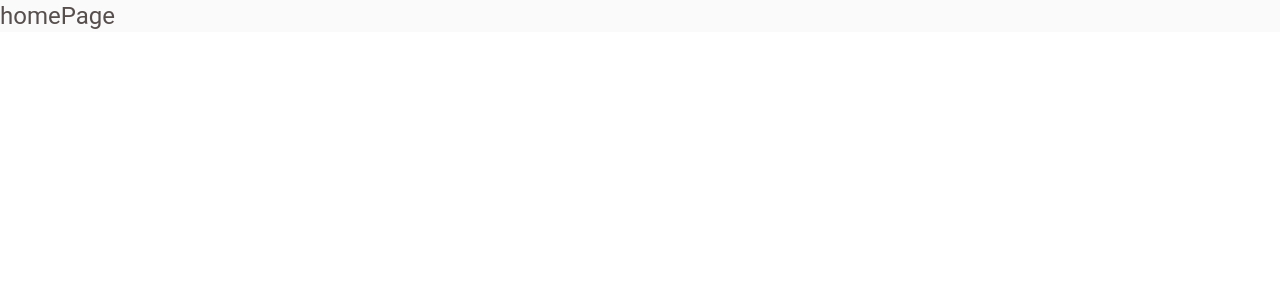
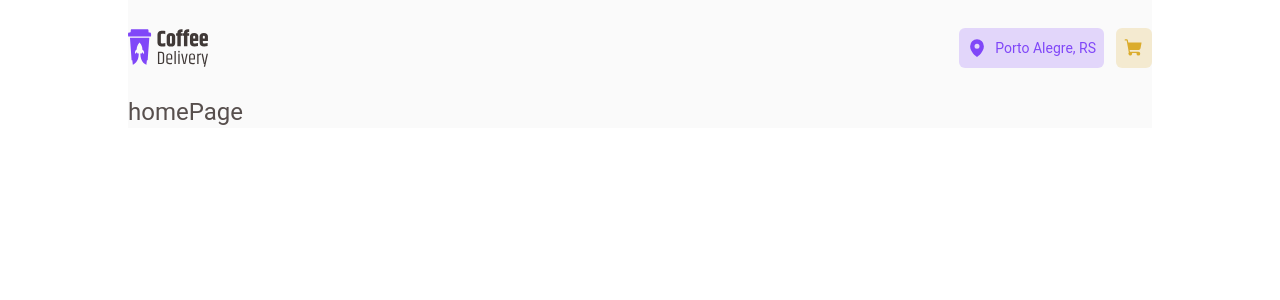
Before and after one commit to CaioLima10/coffee-delivery, a React (Vite) app: page / in a window 1280 px wide. Shown: the top 300 px of the page. Built offline with nearby package versions, Linux system fonts and the light colour scheme.

Commit message:
feat: add header and icons

```diff
--- a/package.json
+++ b/package.json
@@ -10,6 +10,7 @@
     "preview": "vite preview"
   },
   "dependencies": {
+    "phosphor-react": "^1.4.1",
     "react": "^18.2.0",
     "react-dom": "^18.2.0",
     "react-router-dom": "^6.22.3"
--- a/src/App.tsx
+++ b/src/App.tsx
@@ -3,7 +3,10 @@ import { Router } from "./routes";
 
 export function App() {
   return (
-    <main className="bg-baseBackground text-baseText antialiased font-roboto text-2xl">
+    <main
+      className="bg-baseBackground text-baseText
+                      antialiased font-roboto text-2xl w-full max-w-5xl flex items-center mx-auto"
+    >
       <BrowserRouter>
         <Router />
       </BrowserRouter>
--- /dev/null
+++ b/src/components/header/index.tsx
@@ -0,0 +1,27 @@
+import CoffeeLogoImg from "../../assets/coffee-delivery-logo.svg";
+import { MapPin, ShoppingCart } from "phosphor-react";
+
+export function Header() {
+  return (
+    <header className="w-screen max-w-5xl h-24 flex items-center justify-center ">
+      <div className="w-full flex items-center justify-between">
+        <img className="w-20 h-10" src={CoffeeLogoImg} alt="LOGO-DO-COFFEE" />
+        <div className=" flex items-center gap-3">
+          <button
+            className="flex items-center gap-2 min-w-8 h-10
+                  rounded-md border-none px-2 text-sm relative bg-brandPurple/20 text-brandPurple"
+          >
+            <MapPin size={20} weight="fill" />
+            <span>Porto Alegre, RS</span>
+          </button>
+          <button
+            className="flex items-center justify-center gap-8 min-w-8 h-10
+                  rounded-md border-none px-2 text-base relative bg-brandYellow/20 text-brandYellow"
+          >
+            <ShoppingCart size={20} weight="fill" />
+          </button>
+        </div>
+      </div>
+    </header>
+  );
+}
--- /dev/null
+++ b/src/layout/defaultLayout/index.tsx
@@ -0,0 +1,11 @@
+import { Outlet } from "react-router-dom";
+import { Header } from "../../components/header";
+
+export function DefaultLayout() {
+  return (
+    <div>
+      <Header />
+      <Outlet />
+    </div>
+  );
+}
--- a/src/routes.tsx
+++ b/src/routes.tsx
@@ -1,12 +1,15 @@
 import { Route, Routes } from "react-router-dom";
 import { HomePage } from "./pages/home";
 import { CompleteOrderPage } from "./pages/completeOrder";
+import { DefaultLayout } from "./layout/defaultLayout";
 
 export function Router() {
   return (
     <Routes>
-      <Route path="/" element={<HomePage />} />
-      <Route path="/completeOrder" element={<CompleteOrderPage />} />
+      <Route path="/" element={<DefaultLayout />}>
+        <Route path="/" element={<HomePage />} />
+        <Route path="/completeOrder" element={<CompleteOrderPage />} />
+      </Route>
     </Routes>
   );
 }
```
Also changed, not shown: src/assets/coffee-delivery-logo.svg (added), 1 other file (tests, documents, lock files or other folders).
